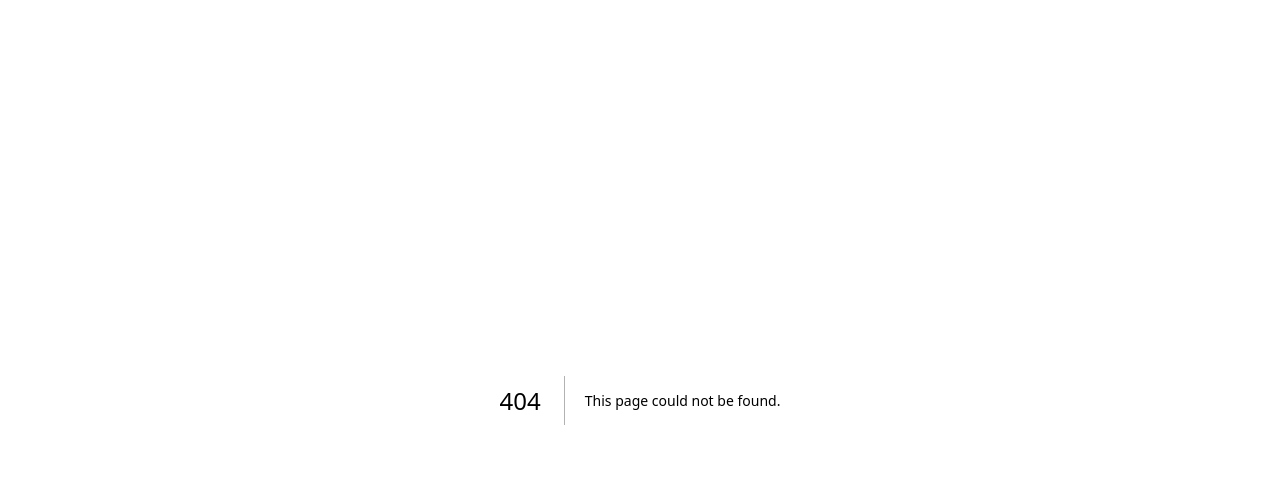
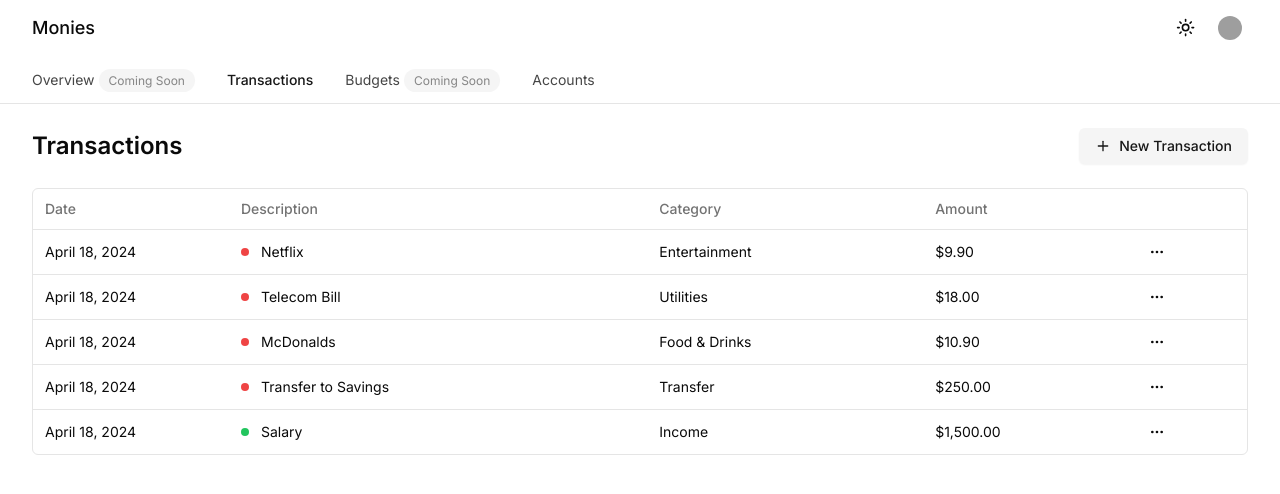
Before and after one commit to aaronlimck/monies, a Next.js app: page /transactions in a window 1280 px wide. Before the commit this address had no page. Shown: the top 494 px of the page. Built offline with nearby package versions, Linux system fonts and the light colour scheme; grey boxes are pictures that could not be loaded.

Commit message:
Feat: Add Transactions Page

```diff
--- /dev/null
+++ b/app/(application)/transactions/page.tsx
@@ -0,0 +1,31 @@
+import Navbar from "@/components/navigation/Navbar";
+import { Button } from "@/components/ui/button";
+import { PlusIcon } from "lucide-react";
+import TransactionsTable from "./_components/TransactionsTable";
+import TransactionSheet from "./_components/TransactionSheet";
+import MainNavTabs from "@/components/navigation/MainNavTabs";
+
+export default function TransactionsPage() {
+  return (
+    <div>
+      <Navbar />
+      <div className="flex h-12 items-center border-b">
+        <MainNavTabs />
+      </div>
+
+      <main className="container space-y-6 py-6">
+        <div className="flex items-center justify-between">
+          <h1 className="text-2xl font-semibold">Transactions</h1>
+          <TransactionSheet title="New Transaction" viewTransaction={false}>
+            <Button variant={"secondary"} className="flex items-center gap-2">
+              <PlusIcon size={16} />
+              <span>New Transaction</span>
+            </Button>
+          </TransactionSheet>
+        </div>
+
+        <TransactionsTable />
+      </main>
+    </div>
+  );
+}
```
